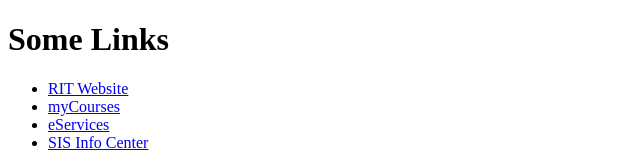
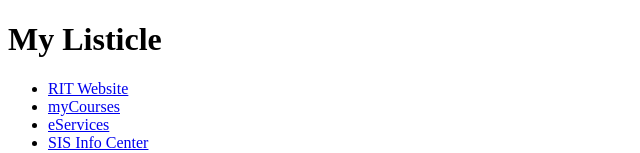
Before and after one commit to DarrenThibodeau/IGME-110-Repo, a plain HTML site: page index.html in a window 1280 px wide. Shown: the top 153 px of the page, without its empty margins (0-640 px from the left). Drawn offline with Linux system fonts and the light colour scheme.

Commit message:
Update index.html

```diff
--- a/index.html
+++ b/index.html
@@ -6,7 +6,7 @@
   <title>My Listicle</title>
 </head>
 <body>
-  <h1>Some Links</h1>
+  <h1>My Listicle</h1>
   <ul>
     <li><a href="https://www.rit.edu/">RIT Website</a></li>
     <li><a href="https://mycourses.rit.edu/d2l/home">myCourses</a></li>
```
